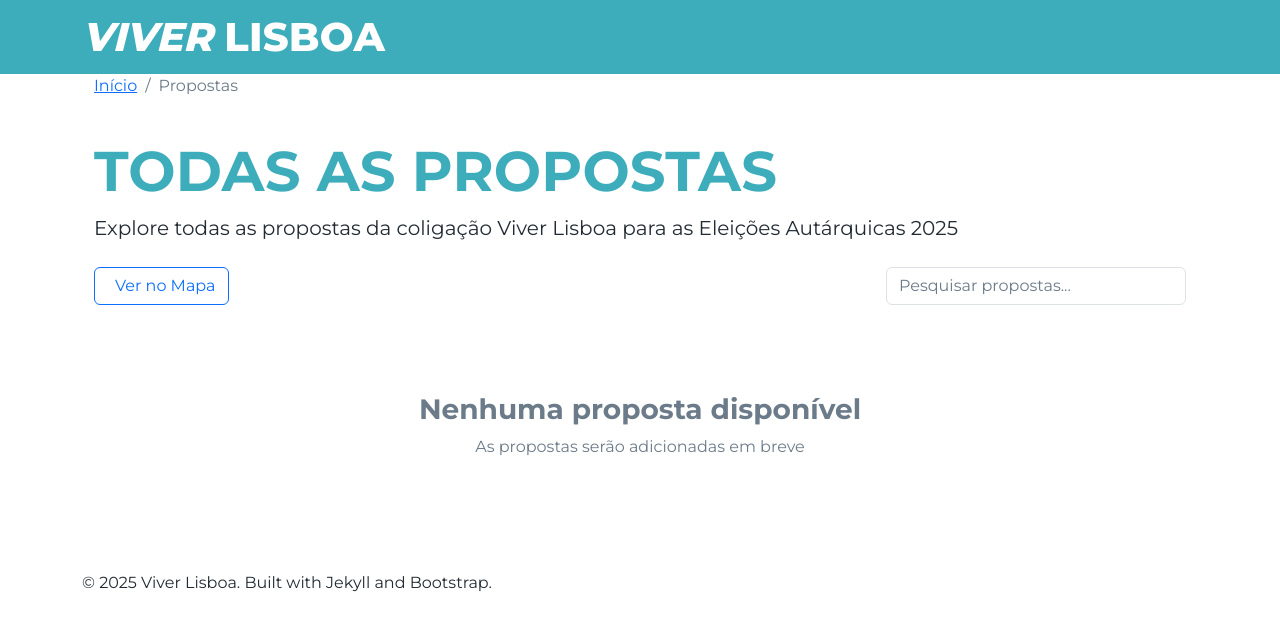
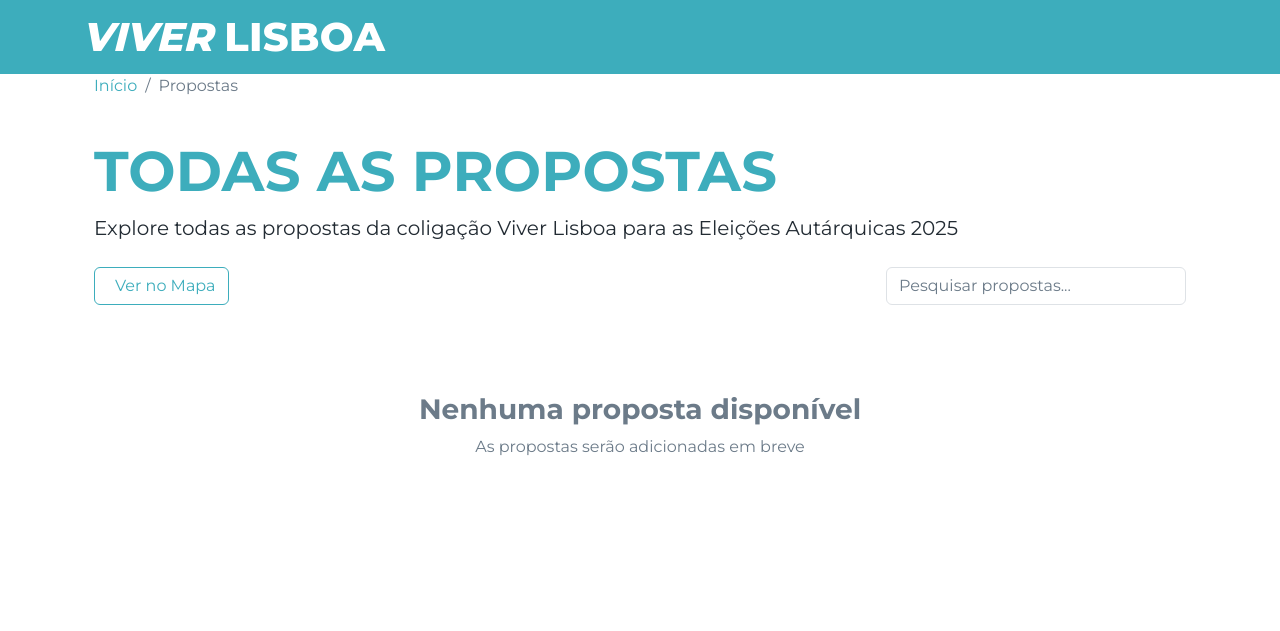
Before and after one commit to metade/viver-lisboa, a Jekyll site: the page built from propostas/index.md, in a window 1280 px wide. Shown: the top 631 px of the page. Built offline with Jekyll 4.4.1, drawn with Linux system fonts in a browser that asks for light colours.

```diff
--- a/_layouts/default.html
+++ b/_layouts/default.html
@@ -58,7 +58,9 @@
     <footer>
       <div class="container">
         <div class="footer-content">
-          <p>&copy; {{ "now" | date: "%Y" }} {{ site.title }}. Built with Jekyll and Bootstrap.</p>
+          {% if false %}
+            <p>&copy; {{ "now" | date: "%Y" }} {{ site.title }}. Built with Jekyll and Bootstrap.</p>
+          {% endif %}
         </div>
       </div>
     </footer>
--- a/_layouts/propostas.html
+++ b/_layouts/propostas.html
@@ -76,9 +76,9 @@ layout: default
             '/propostas/' and page.path !=
             'freguesias/arroios/propostas/index.md' and page.path !=
             'freguesias/alvalade/propostas/index.md'" %} {% comment %} Filter by
-            freguesia if specified {% endcomment %} {% if page.freguesia %} {%
-            assign filtered_propostas = all_propostas | where_exp: "item",
-            "item.path contains page.freguesia" %} {% else %} {% assign
+            freguesia if specified {% endcomment %} {% if page.freguesia_slug %}
+            {% assign filtered_propostas = all_propostas | where_exp: "item",
+            "item.path contains page.freguesia_slug" %} {% else %} {% assign
             filtered_propostas = all_propostas %} {% endif %} {% for proposta in
             filtered_propostas %}
             <div class="col-lg-4 col-md-6">
--- a/assets/css/theme.css
+++ b/assets/css/theme.css
@@ -108,6 +108,35 @@ strong,
     --bs-btn-hover-border-color: #d63a4c;
     --bs-btn-active-bg: #bf3343;
     --bs-btn-active-border-color: #bf3343;
+}
+
+/* Outline button in teal */
+.btn-outline-primary {
+    --bs-btn-color: var(--bs-primary);
+    --bs-btn-border-color: var(--bs-primary);
+    --bs-btn-hover-bg: var(--bs-primary);
+    --bs-btn-hover-border-color: var(--bs-primary);
+    --bs-btn-active-bg: var(--bs-primary);
+    --bs-btn-active-border-color: var(--bs-primary);
+    --bs-btn-disabled-color: var(--bs-primary);
+    --bs-btn-disabled-border-color: var(--bs-primary);
+}
+
+/* Breadcrumb links in teal */
+.breadcrumb .breadcrumb-item a {
+    color: var(--bs-primary) !important;
+    text-decoration: none;
+}
+
+.breadcrumb .breadcrumb-item a:hover,
+.breadcrumb .breadcrumb-item a:focus {
+    color: #2f8e9a !important; /* slightly darker teal on hover */
+    text-decoration: underline;
+}
+
+/* Optional: active breadcrumb (current page) also teal instead of gray */
+.breadcrumb .breadcrumb-item.active {
+    color: var(--bs-breadcrumb-item-active-color) !important;
 }
 
 /* 5) Badges, alerts, links (quick theming) */
```
Also changed, not shown: scripts/download_maps.rb (+7 -30 lines).
